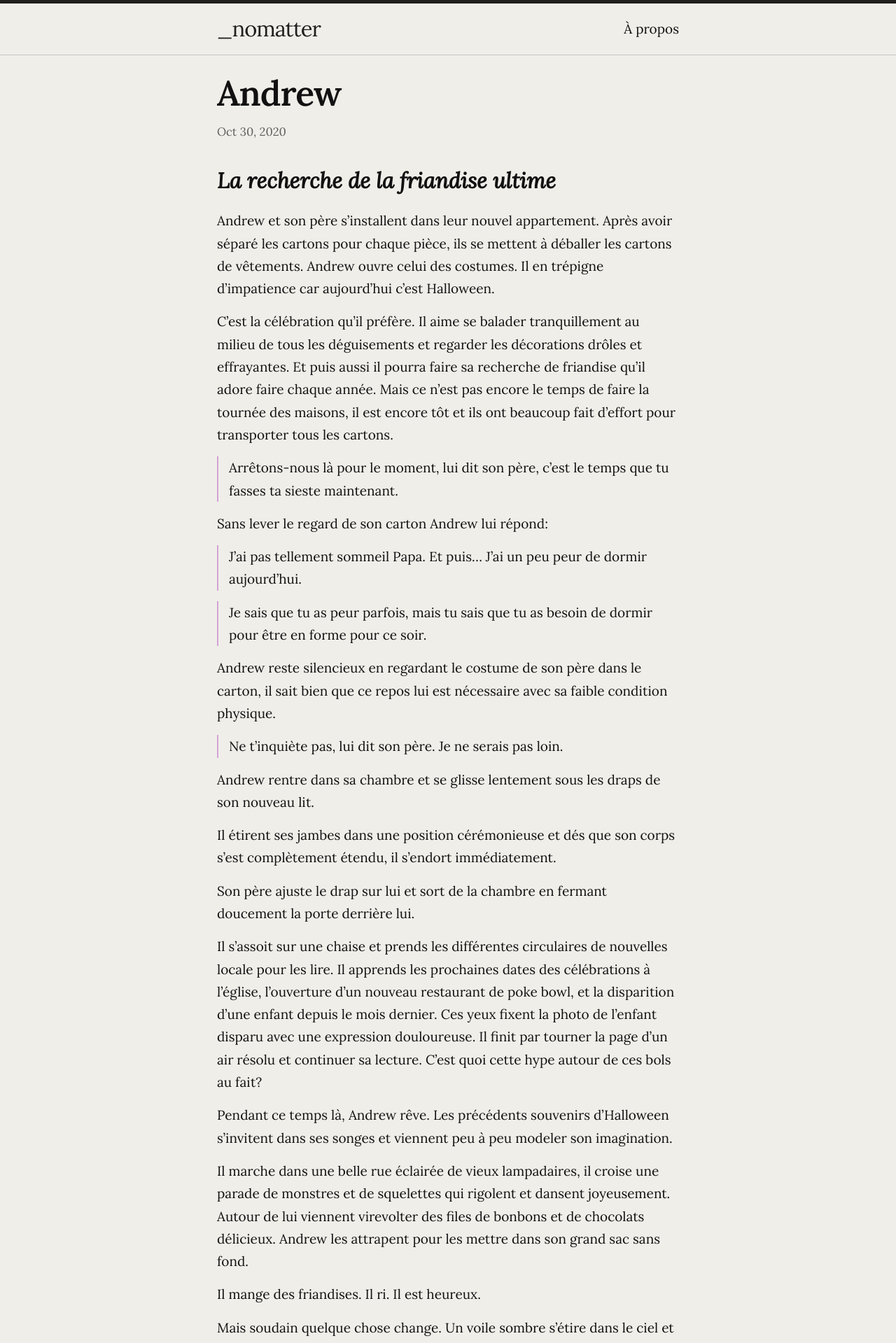
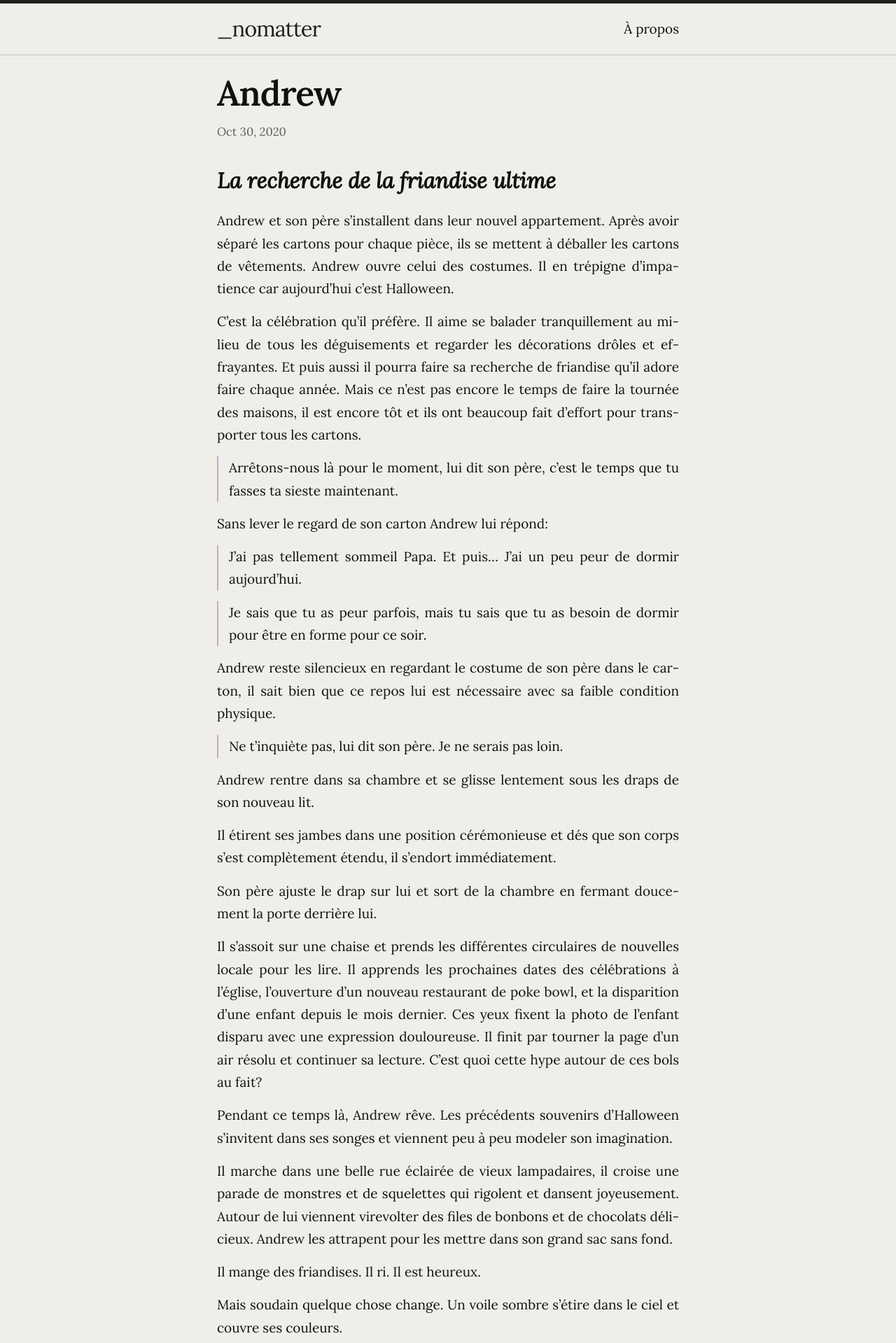
Before and after one commit to nomatter/writing, a Jekyll site: the page built from _posts/2020-10-30-andrew.markdown, in a window 1280 px wide. Shown: the top 1919 px of the page at 70% size. Built offline with Jekyll 4.4.1, drawn with Linux system fonts in a browser that asks for light colours.

Commit message:
Readability: justify + auto-hyphenation for French prose

```diff
--- a/_sass/minima/_layout.scss
+++ b/_sass/minima/_layout.scss
@@ -229,6 +229,14 @@
 .post-content {
   margin-bottom: $spacing-unit;
 
+  // Reading comfort for long-form French prose
+  p {
+    text-align: justify;
+    hyphens: auto;
+    -webkit-hyphens: auto;
+    -ms-hyphens: auto;
+  }
+
   h2 {
     @include relative-font-size(2);
 
```
